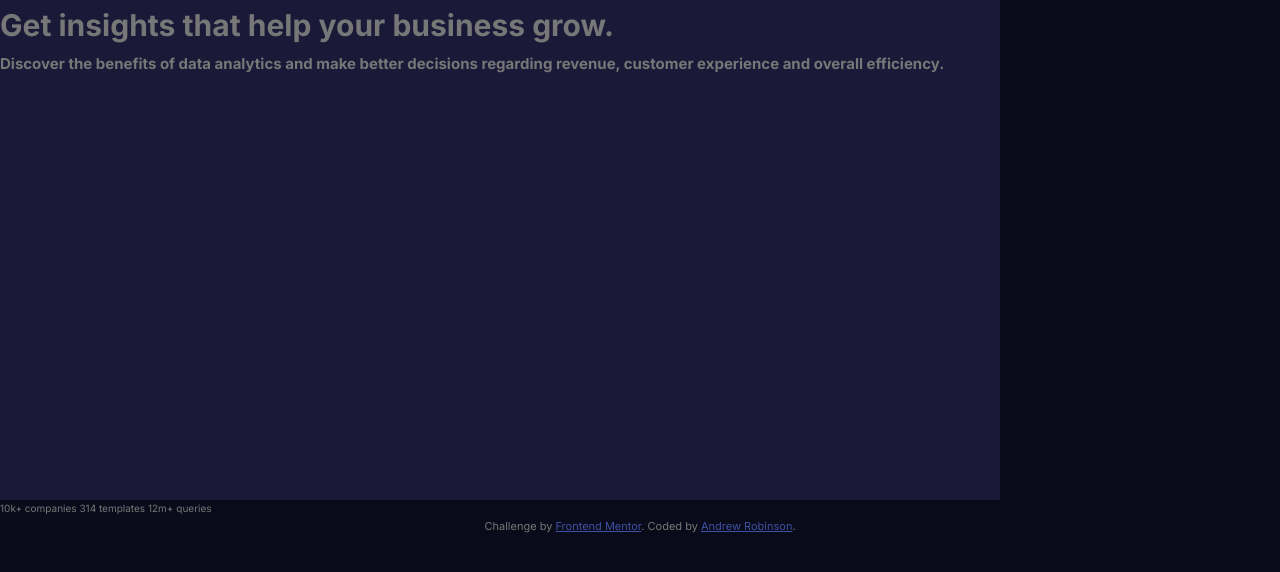
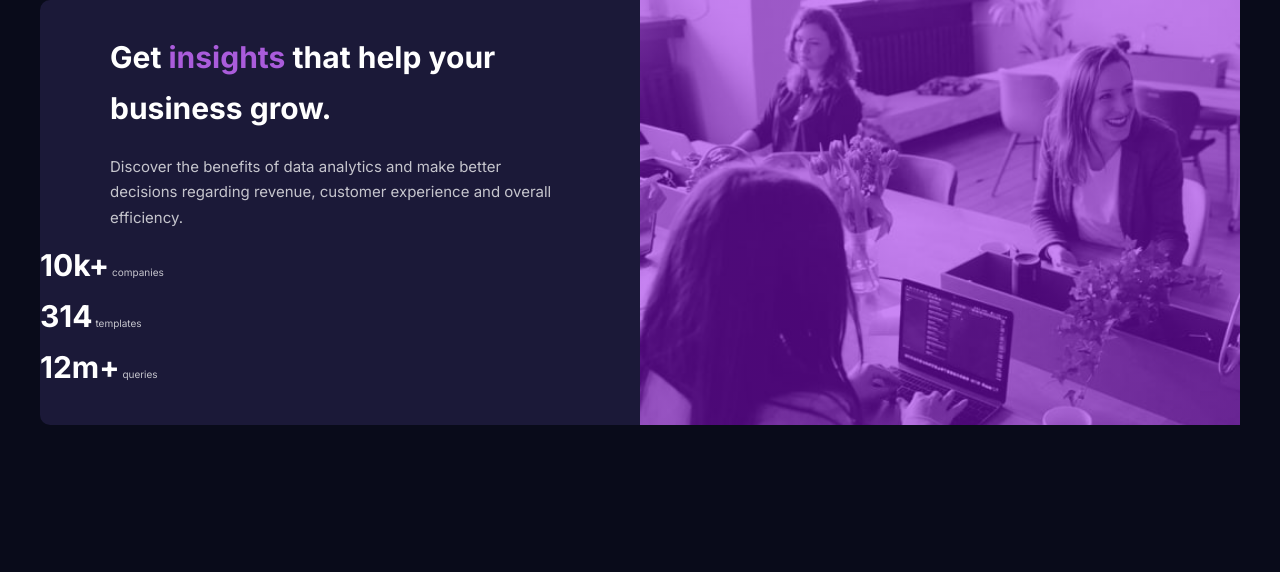
Before and after one commit to AndyRobinson23/stats-preview-card-component, a website: page index.html in a window 1280 px wide. Drawn offline with Linux system fonts and the light colour scheme.

Commit message:
improved layout via flexbox

```diff
--- a/index.html
+++ b/index.html
@@ -27,34 +27,30 @@
     />
 
     <title>Frontend Mentor | Stats preview card component</title>
-
-    <!-- Feel free to remove these styles or customise in your own stylesheet 👍 -->
-    <style>
-      .attribution {
-        font-size: 11px;
-        text-align: center;
-      }
-      .attribution a {
-        color: hsl(228, 45%, 44%);
-      }
-    </style>
   </head>
   <body>
     <div class="card">
-      <h1>Get <span>insights</span> that help your business grow.</h1>
-      <h2>
-        Discover the benefits of data analytics and make better decisions
-        regarding revenue, customer experience and overall efficiency.
-      </h2>
+      <div class="card__left">
+        <h1>
+          Get <span class="insights">insights</span> that help your business
+          grow.
+        </h1>
+        <h2>
+          Discover the benefits of data analytics and make better decisions
+          regarding revenue, customer experience and overall efficiency.
+        </h2>
+        <p><span class="stat-heading">10k+</span> companies</p>
+        <p><span class="stat-heading">314</span> templates</p>
+        <p><span class="stat-heading">12m+</span> queries</p>
+      </div>
+      <div class="card__right"></div>
     </div>
 
-    10k+ companies 314 templates 12m+ queries
-
-    <footer class="attribution">
+    <!-- <footer class="attribution">
       Challenge by
       <a href="https://www.frontendmentor.io?ref=challenge" target="_blank"
         >Frontend Mentor</a
-      >. Coded by <a href="#">Andrew Robinson</a>.
-    </footer>
+      >. Coded by <a href="www.github.com/AndyRobinson23">Andrew Robinson</a>.
+    </footer> -->
   </body>
 </html>
--- a/styles.css
+++ b/styles.css
@@ -11,22 +11,78 @@ html {
   font-weight: 400;
   font-size: 62.5%;
   line-height: 1.7;
-  color: #777;
+  color: hsl(0, 0%, 100%);
   text-rendering: optimizeLegibility;
 }
 
 body {
   box-sizing: border-box;
   background-color: hsl(233, 47%, 7%);
+  display: flex;
+  /* flex-direction: column; */
+  justify-content: center;
+  align-items: center;
 }
 
 .card {
   background-color: hsl(244, 38%, 16%);
-  height: 500px;
-  width: 1000px;
+  height: 425px;
+  width: 1200px;
+  display: flex;
+  border-radius: 10px;
+}
+
+.card__left {
+  height: 425px;
+  width: 600px;
+  display: flex;
+  flex-direction: column;
+  justify-content: center;
+}
+
+.card__right {
+  height: 425px;
+  width: 600px;
+  background-image: linear-gradient(
+      0deg,
+      rgba(148, 13, 233, 0.5),
+      rgba(148, 13, 233, 0.5)
+    ),
+    url("./images/image-header-desktop.jpg");
+  background-size: cover;
+}
+
+h1,
+.stat-heading {
+  font-weight: 700;
+  font-size: 30px;
+  color: hsl(0, 0%, 100%);
 }
 
 h1 {
-  font-weight: 700;
-  font-size: 30px;
+  padding: 0 70px;
 }
+
+h2 {
+  font-weight: 400;
+  font-size: 15px;
+  padding: 10px 70px;
+  margin-top: 10px;
+}
+
+h2,
+p {
+  color: hsla(0, 0%, 100%, 0.75);
+}
+
+.insights {
+  color: hsl(277, 64%, 61%);
+}
+
+.attribution {
+  font-size: 11px;
+  text-align: center;
+}
+.attribution a {
+  color: hsl(228, 45%, 44%);
+}
```
